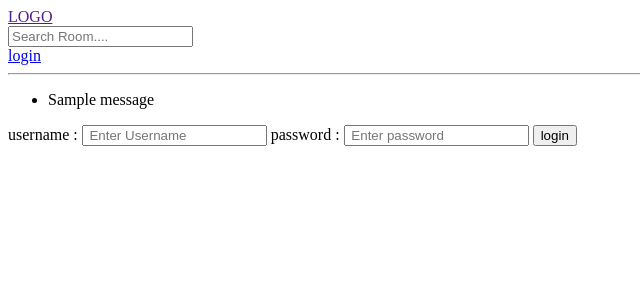
After one commit to Mayurp112/StudyGRP, a Django app: page /login/ in a window 1280 px wide. The commit adds this page. Shown: the top 300 px of the page, without its empty margins (0-640 px from the left). Run offline with Django 4.2, Linux system fonts and the light colour scheme; tables that the repository leaves empty hold one stand-in row (values such as "Sample post"); one stand-in notice (Sample message) is shown.

Commit message:
login-logout done

```diff
--- /dev/null
+++ b/base/templates/base/login_register.html
@@ -0,0 +1,21 @@
+{% extends 'main.html' %}
+{% block content %}
+
+
+<div>
+    <form action="" method="POST">
+        {% csrf_token %}
+        <label for=""> username : </label>
+        <input type="text" name="username" placeholder=" Enter Username">
+
+        <label for=""> password : </label>
+        <input type="password" name="password" placeholder=" Enter password">
+
+        <input type="submit" value="login">
+
+    </form>
+</div>
+
+
+
+{% endblock content %}
--- a/base/urls.py
+++ b/base/urls.py
@@ -9,4 +9,9 @@ urlpatterns=[
     path('create-room',views.createroom,name="create-room"),
     path('update-room/<str:pk>/',views.updateroom,name="update-room"),
     path('delete-room/<str:pk>/',views.deleteroom,name="delete-room"),
+
+    path('login/',views.login_page,name="login"),
+    path('logout/',views.logoutuser,name="logout"),
+
+
 ]
--- a/base/views.py
+++ b/base/views.py
@@ -1,14 +1,25 @@
 from django.http import HttpResponse
 from django.shortcuts import render,redirect
-from .models import Room
+from .models import Room,Topic
 from .forms import RoomForm
+from django.db.models import Q
+from django.contrib.auth.models import User
+from django.contrib import messages
+from django.contrib.auth import authenticate,login,logout
+from django.contrib.auth.decorators import login_required
+
 
 # Create your views here.
 
 def home(request):
 
-    room=Room.objects.all()
-    context={'room':room}
+    q=request.GET.get('q') if request.GET.get('q') != None else ""
+
+    room=Room.objects.filter(Q(topic__name__icontains=q) | Q(name__icontains=q) | Q(description__icontains=q))
+    room_count=room.count()
+
+    topic=Topic.objects.all()
+    context={'room':room,'topic':topic,'room_count':room_count}
 
     return render(request,'base/home.html',context)
 
@@ -17,6 +28,7 @@ def room(request,pk):
     context={'room':room}
     return render(request,"base/room.html",context)
 
+@login_required(login_url='/login')
 def createroom(request):
     form=RoomForm()
     if request.method == 'POST':
@@ -27,9 +39,15 @@ def createroom(request):
     context={'form':form}
     return render(request,"base/room_form.html",context)
 
+
+
+@login_required(login_url='/login')
 def updateroom(request,pk):
     room=Room.objects.get(id=pk)
     form=RoomForm(instance=room)
+
+    if request.user != room.host:
+        return HttpResponse(" You can't update this room")
 
     if request.method == "POST":
         form=RoomForm(request.POST,instance=room)
@@ -40,9 +58,45 @@ def updateroom(request,pk):
     context={'form':form}
     return render(request,"base/room_form.html",context)
 
+@login_required(login_url='/login')
 def deleteroom(request,pk):
     room=Room.objects.get(id=pk)
+
+
+    if request.user != room.host:
+        return HttpResponse(" You can't update this room")
+
     if request.method == 'POST':
         room.delete()
         return redirect("home")
     return render(request,"base/delete.html",{'obj':room})
+
+def login_page(request):
+
+
+    if request.user.is_authenticated:
+        return redirect('home')
+
+    if request.method =="POST":
+        username=request.POST.get('username')
+        password=request.POST.get('password')
+
+        try:
+            user=User.objects.get(username=username)
+        except:
+            messages.error(request," Username does not exist")
+
+        user=authenticate(request,username=username,password=password)
+
+        if user is not None:
+            login(request,user)
+            return redirect('home')
+        else:
+            messages.error(request,"  username or password does not exist")
+
+    context={}
+    return render(request,"base/login_register.html",context)
+
+def logoutuser(request):
+    logout(request)
+    return redirect('home')
--- a/templates/main.html
+++ b/templates/main.html
@@ -8,6 +8,17 @@
 <body>
     {% include 'navbar.html' %}
 
+    {% if messages %}
+    <ul class="messages">
+    {% for message in messages %}
+    <li>{{ message }}</li>
+    {% endfor %}
+    </ul>
+{% endif %}
+
+
+
+
     {% block content %}
 
     {% endblock %}
--- a/templates/navbar.html
+++ b/templates/navbar.html
@@ -1,5 +1,17 @@
 
-<h1>
+
 <a href=""> LOGO</a>
-</h1>
+
+<form href="{% url 'home' %}" method="GET">
+    <input type="text" name="q" placeholder="Search Room....">
+</form>
+
+
+{% if request.user.is_authenticated %}
+<a href="{% url 'logout' %}">logout</a>
+
+{% else %}
+<a href="{% url 'login' %}">login</a>
+
+{% endif %}
 <hr>
```
Also changed, not shown: base/templates/base/home.html (+32 -10 lines), db.sqlite3.
